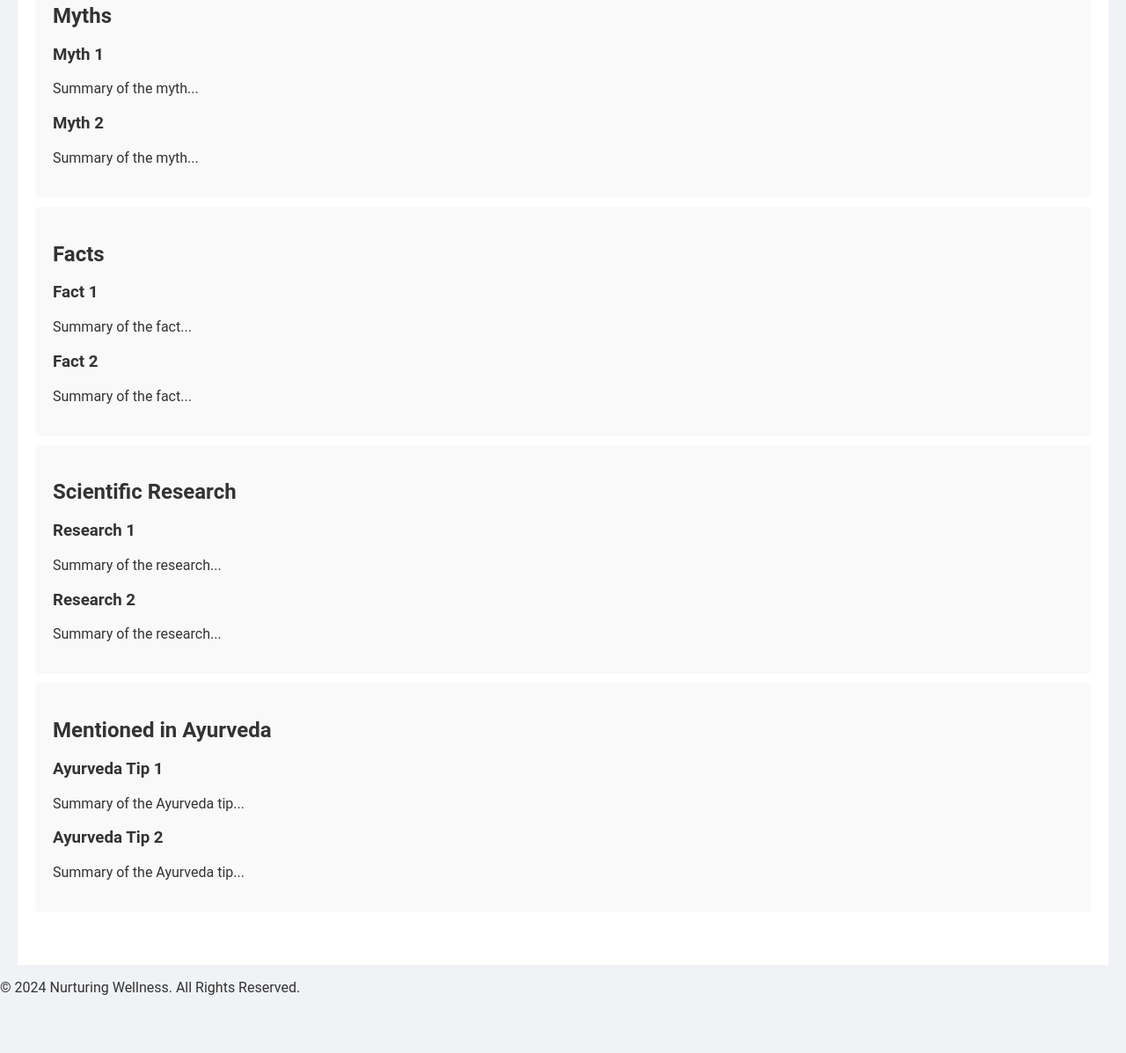
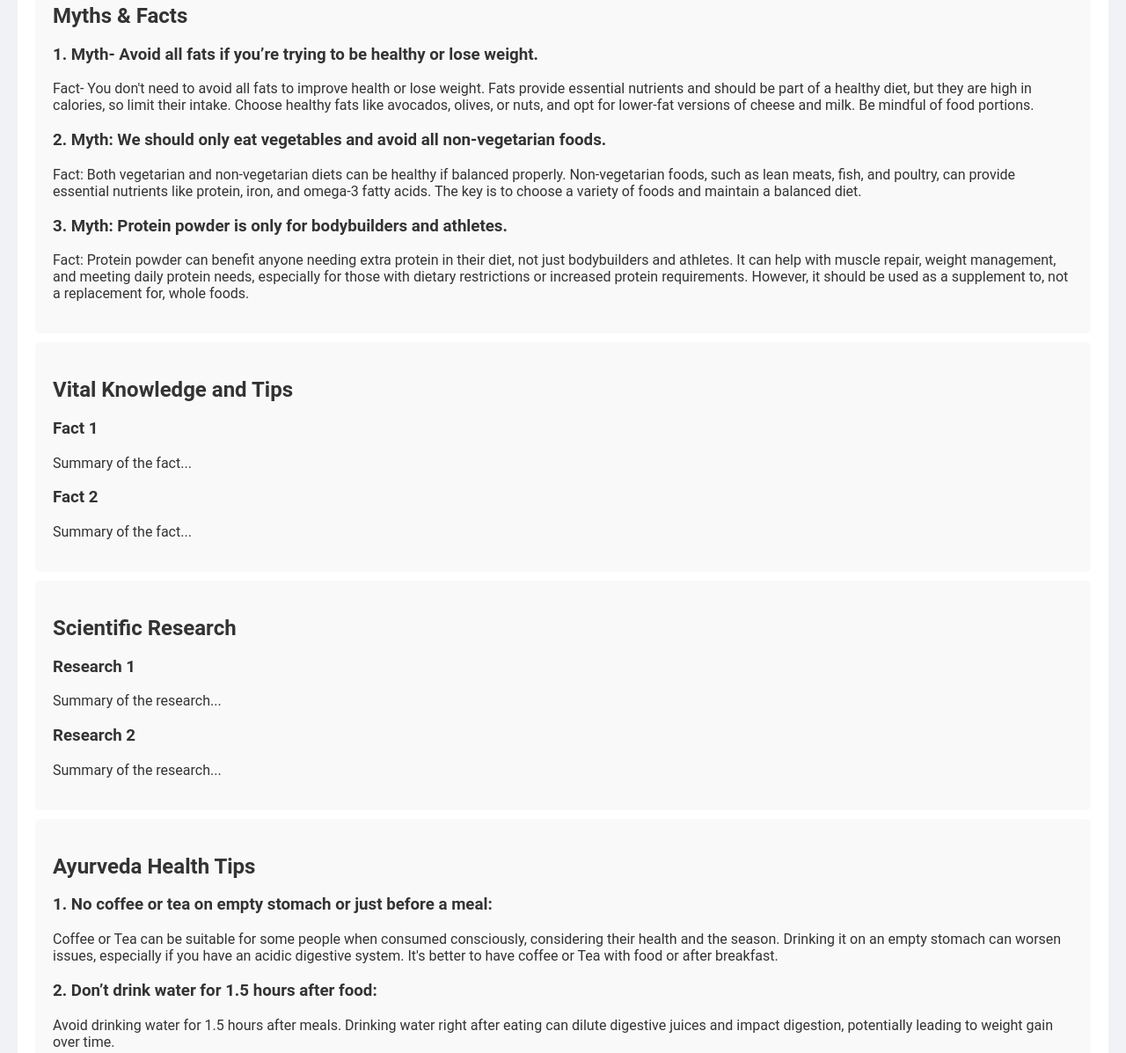
Before and after one commit to Sayan-procoder01/WellBeing_Nurture, a website: page vitaltips.html in a window 1280 px wide. Shown: the part 256-1453 px from the top of the page at 88% size. Before the commit the page ends 1404 px from the top, so only its background shows below. Drawn offline with Linux system fonts and the light colour scheme.

```diff
--- a/vitaltips.html
+++ b/vitaltips.html
@@ -49,18 +49,21 @@
 
             <!-- Myths Section -->
             <div class="tip-section">
-                <h2 class="tip-title">Myths</h2>
+                <h2 class="tip-title">Myths & Facts</h2>
                 <div class="tip-content">
-                    <h3>Myth 1</h3>
-                    <p>Summary of the myth...</p>
-                    <h3>Myth 2</h3>
-                    <p>Summary of the myth...</p>
+                    <h3>1. Myth- Avoid all fats if you’re trying to be healthy or lose weight.</h3>
+                    <p>Fact- You don't need to avoid all fats to improve health or lose weight. Fats provide essential nutrients and should be part of a healthy diet, but they are high in calories, so limit their intake. Choose healthy fats like avocados, olives, or nuts, and opt for lower-fat versions of cheese and milk. Be mindful of food portions.</p>
+                    <h3>2. Myth: We should only eat vegetables and avoid all non-vegetarian foods.</h3>
+                    <p>Fact: Both vegetarian and non-vegetarian diets can be healthy if balanced properly. Non-vegetarian foods, such as lean meats, fish, and poultry, can provide essential nutrients like protein, iron, and omega-3 fatty acids. The key is to choose a variety of foods and maintain a balanced diet.</p>
+                    <h3>3. Myth: Protein powder is only for bodybuilders and athletes.</h3>
+                    <p>Fact: Protein powder can benefit anyone needing extra protein in their diet, not just bodybuilders and athletes. It can help with muscle repair, weight management, and meeting daily protein needs, especially for those with dietary restrictions or increased protein requirements. However, it should be used as a supplement to, not a replacement for, whole foods.</p>
+
                 </div>
             </div>
 
             <!-- Facts Section -->
             <div class="tip-section">
-                <h2 class="tip-title">Facts</h2>
+                <h2 class="tip-title">Vital Knowledge and Tips</h2>
                 <div class="tip-content">
                     <h3>Fact 1</h3>
                     <p>Summary of the fact...</p>
@@ -82,12 +85,12 @@
 
             <!-- Ayurveda Section -->
             <div class="tip-section">
-                <h2 class="tip-title">Mentioned in Ayurveda</h2>
+                <h2 class="tip-title">Ayurveda Health Tips</h2>
                 <div class="tip-content">
-                    <h3>Ayurveda Tip 1</h3>
-                    <p>Summary of the Ayurveda tip...</p>
-                    <h3>Ayurveda Tip 2</h3>
-                    <p>Summary of the Ayurveda tip...</p>
+                    <h3>1. No coffee or tea on empty stomach or just before a meal:</h3>
+                    <p>Coffee or Tea can be suitable for some people when consumed consciously, considering their health and the season. Drinking it on an empty stomach can worsen issues, especially if you have an acidic digestive system. It's better to have coffee or Tea with food or after breakfast.</p>
+                    <h3>2. Don’t drink water for 1.5 hours after food:</h3>
+                    <p>Avoid drinking water for 1.5 hours after meals. Drinking water right after eating can dilute digestive juices and impact digestion, potentially leading to weight gain over time.</p>
                 </div>
             </div>
         </section>
```
